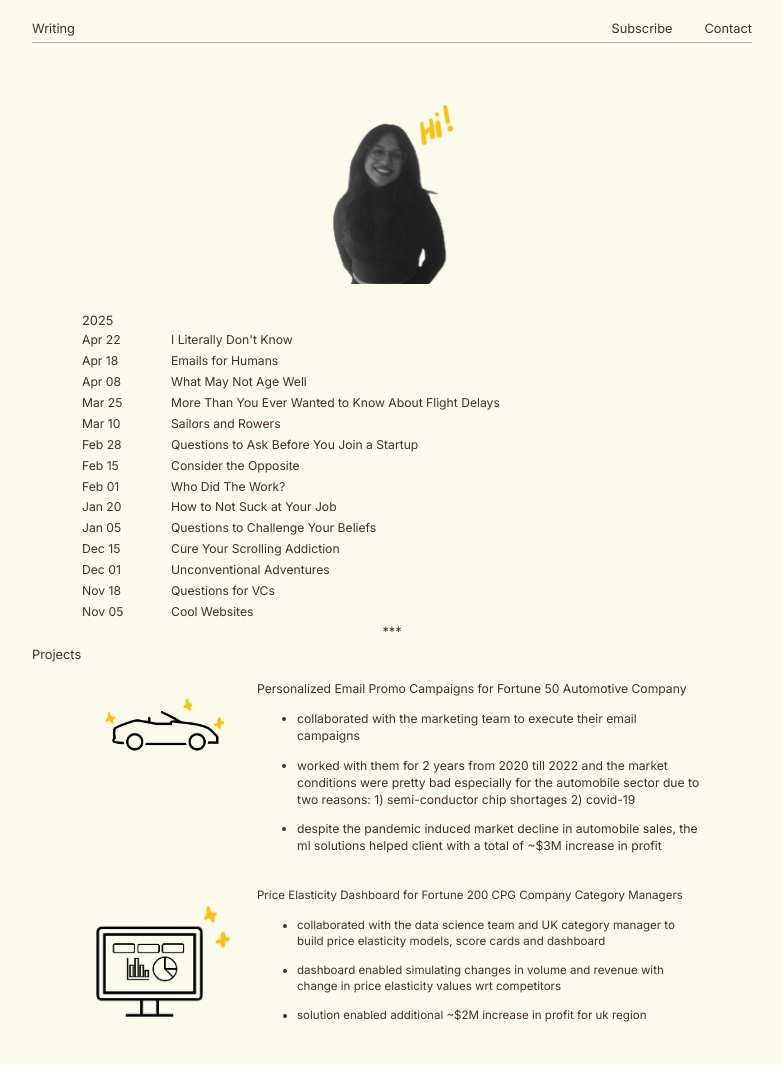
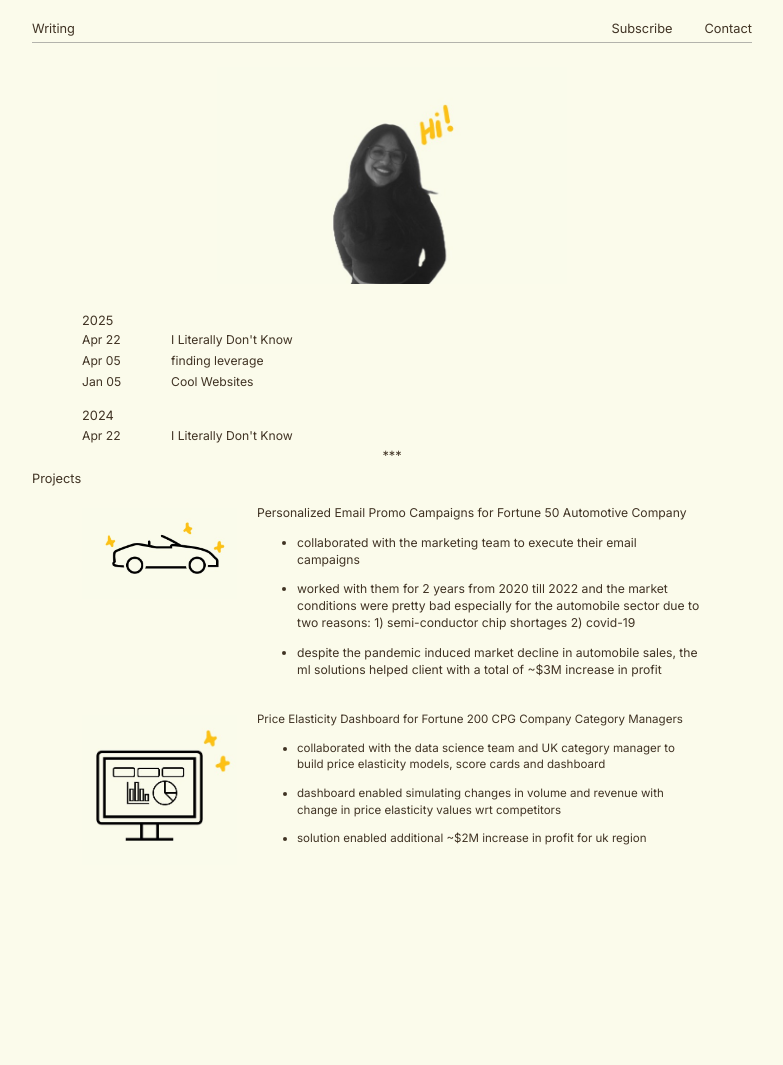
Before and after one commit to architavasuki/architavasuki.github.io, a Jekyll site: the page built from index.md, in a window 1280 px wide. Shown: the whole page, without its empty margins (248-1031 px from the left). Built offline with Jekyll 4.4.1, drawn with Linux system fonts in a browser that asks for light colours; after the commit the page ends 900 px from its top, so only the background shows below that.

Commit message:
added new essays

```diff
--- /dev/null
+++ b/essays/find-leverage.md
@@ -0,0 +1,20 @@
+---
+layout: default
+title: finding leverage
+---
+
+<div class="content">
+  <h1>what's leverage?</h1>
+
+  <!-- <p class="tldr"><strong>TL;DR:</strong> You don't need to pick my brain, or probably anyone's brain, for general life advice. It won't help.</p> -->
+
+  <p>Leverage, in general, is anything that allows you to multiply the output of your efforts without a corresponding increase in inputs. Historically, leverage came in the form of labor — you’d hire people to work for you. Then came capital — money working for you. But both of those are permissioned leverage. You need someone’s approval: an investor, an employer, a government.</p>
+
+  <p>To give it shape: if you were a laborer in the past, your output was tied directly to your hours. If you were a capitalist, your money made money for you. Now, if you're a coder or a builder, your code makes value for you. It’s a lever. You write a smart contract, a website, an automation script, or an AI model — and it keeps running. The internet distributes it globally at no cost. Open-source communities iterate on it. It becomes a self-replicating organism in the digital ecosystem.
+  </p>
+
+  <p>Even better, unlike labor and capital, which require permission — to hire, to deploy, to raise funds — code doesn’t ask for permission. You can sit in your bedroom, write software, deploy it, and suddenly you’re competing with billion-dollar institutions.
+  </p>
+
+  <p>so, become an expert at your craft, code and sell - care about it, show it to people</p>
+</div>
--- a/index.md
+++ b/index.md
@@ -10,7 +10,7 @@ title: Archita Vasuki
   <div class="essay-item">
     <span class="date">Apr 22</span> <a href="essays/i-literally-dont-know">I Literally Don't Know</a>
   </div>
-  <div class="essay-item">
+  <!-- <div class="essay-item">
     <span class="date">Apr 18</span> <a href="essays/emails-for-humans">Emails for Humans</a>
   </div>
   <div class="essay-item">
@@ -45,9 +45,19 @@ title: Archita Vasuki
   </div>
   <div class="essay-item">
     <span class="date">Nov 18</span> <a href="essays/questions-for-vcs">Questions for VCs</a>
+  </div> -->
+  <div class="essay-item">
+    <span class="date">Apr 05</span> <a href="essays/find-leverage">finding leverage</a>
   </div>
+    <div class="essay-item">
+    <span class="date">Jan 05</span> <a href="essays/cool-websites">Cool Websites</a>
+  </div>
+</div>
+
+<h2 style="font-family: 'Inter', sans-serif; font-size: 1em;">2024</h2>
+<div class="essays">
   <div class="essay-item">
-    <span class="date">Nov 05</span> <a href="essays/cool-websites">Cool Websites</a>
+    <span class="date">Apr 22</span> <a href="essays/i-literally-dont-know">I Literally Don't Know</a>
   </div>
 </div>
 
```
